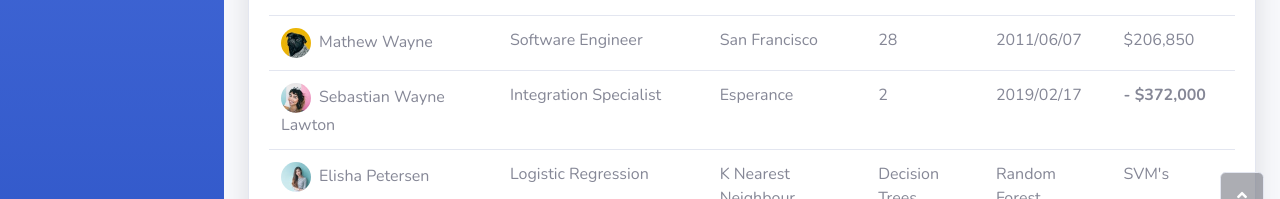
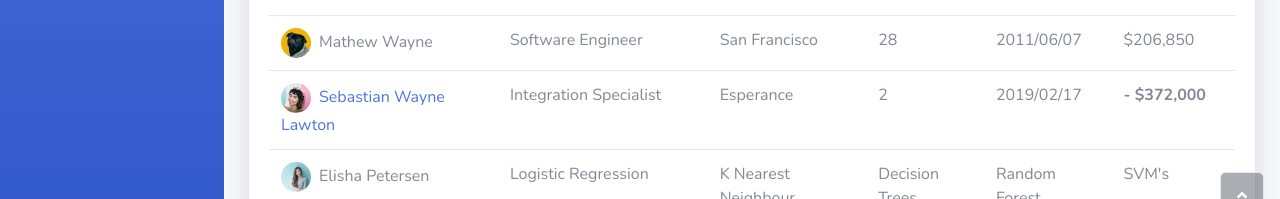
Before and after one commit to jarrodpetersen93/Switch-Insurance, a plain HTML site: page insurerSide/table.html in a window 1280 px wide. Shown: the part 568-767 px from the top of the page. Drawn offline with nearby package versions, Linux system fonts and the light colour scheme.

Commit message:
Update to one day it will make sense.
5.11AM

```diff
--- a/insurerSide/table.html
+++ b/insurerSide/table.html
@@ -203,7 +203,7 @@
                                             <td>$206,850</td>
                                         </tr>
                                         <tr>
-                                            <td><img class="rounded-circle mr-2" width="30" height="30" src="assets/img/avatars/avatar1.jpeg">Sebastian Wayne Lawton</td>
+                                            <td><img class="rounded-circle mr-2" width="30" height="30" src="assets/img/avatars/avatar1.jpeg"><a href="https://archive.org/details/nikolateslanikolateslacoloradospringsnotes18991900/page/n19/mode/2up">Sebastian Wayne Lawton</a></td>
                                             <td>Integration Specialist</td>
                                             <td>Esperance</td>
                                             <td>2</td>
```
